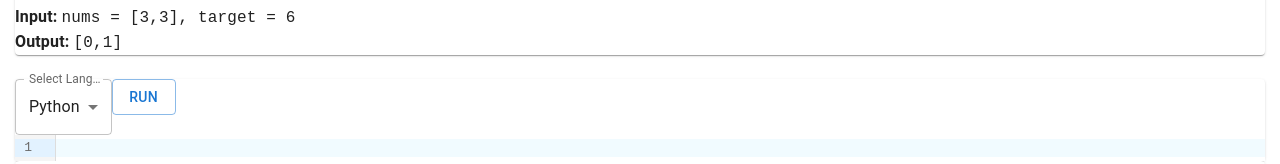
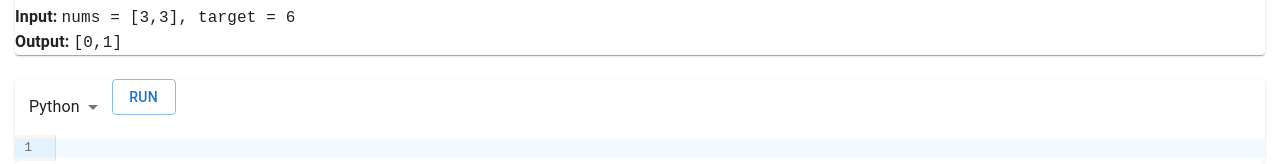
Before and after one commit to iZeevens/online-editor-code, a React (Vite) app: page / in a window 1280 px wide. Shown: the part 418-582 px from the top of the page. Built offline with nearby package versions, Linux system fonts and the light colour scheme.

Commit message:
feat: split Description, CodeEditor and Result to 3 blocks

```diff
--- a/src/components/CodeEditor/CodeEditor.tsx
+++ b/src/components/CodeEditor/CodeEditor.tsx
@@ -25,7 +25,7 @@ function CodeEditor() {
   };
 
   return (
-    <div className="grid gap-4 grid-rows-[50%_50%] h-full">
+    <div className="grid gap-4 grid-rows-[1fr_1fr] ">
       <Paper className="overflow-auto">
         <div className="flex justify-between">
           <SwitchLang language={language} handleLanguageChange={setLanguage} />
@@ -36,7 +36,7 @@ function CodeEditor() {
           className="h-full"
         />
       </Paper>
-      <Paper className="overflow-auto">
+      <Paper className="overflow-auto p-6">
         <CodeResult />
       </Paper>
     </div>
--- a/src/components/CodeEditor/CodeResult.tsx
+++ b/src/components/CodeEditor/CodeResult.tsx
@@ -1,12 +1,10 @@
-import { Box, Typography } from "@mui/material";
+import { Typography } from "@mui/material";
 
 function CodeResult() {
   return (
-    <Box mb={3}>
-      <Typography variant="h4" gutterBottom className="text-blue-600">
-        Result
-      </Typography>
-    </Box>
+    <Typography variant="h4" gutterBottom className="text-blue-600">
+      Result
+    </Typography>
   );
 }
 
--- a/src/components/CodeEditor/SwitchLang.tsx
+++ b/src/components/CodeEditor/SwitchLang.tsx
@@ -1,4 +1,4 @@
-import { FormControl, InputLabel, Select, MenuItem } from "@mui/material";
+import { FormControl, Select, MenuItem } from "@mui/material";
 
 interface ISwitchLang {
   language: string;
@@ -8,11 +8,10 @@ interface ISwitchLang {
 function SwitchLang({ language, handleLanguageChange }: ISwitchLang) {
   return (
     <FormControl className="w-44">
-      <InputLabel>Select Language</InputLabel>
       <Select
         value={language}
         onChange={(e) => handleLanguageChange(e.target.value)}
-        label="Select Language"
+        sx={{ boxShadow: 'none', '.MuiOutlinedInput-notchedOutline': { border: 0 } }}
       >
         <MenuItem value="Python">Python</MenuItem>
         <MenuItem value="Go">Go</MenuItem>
```
